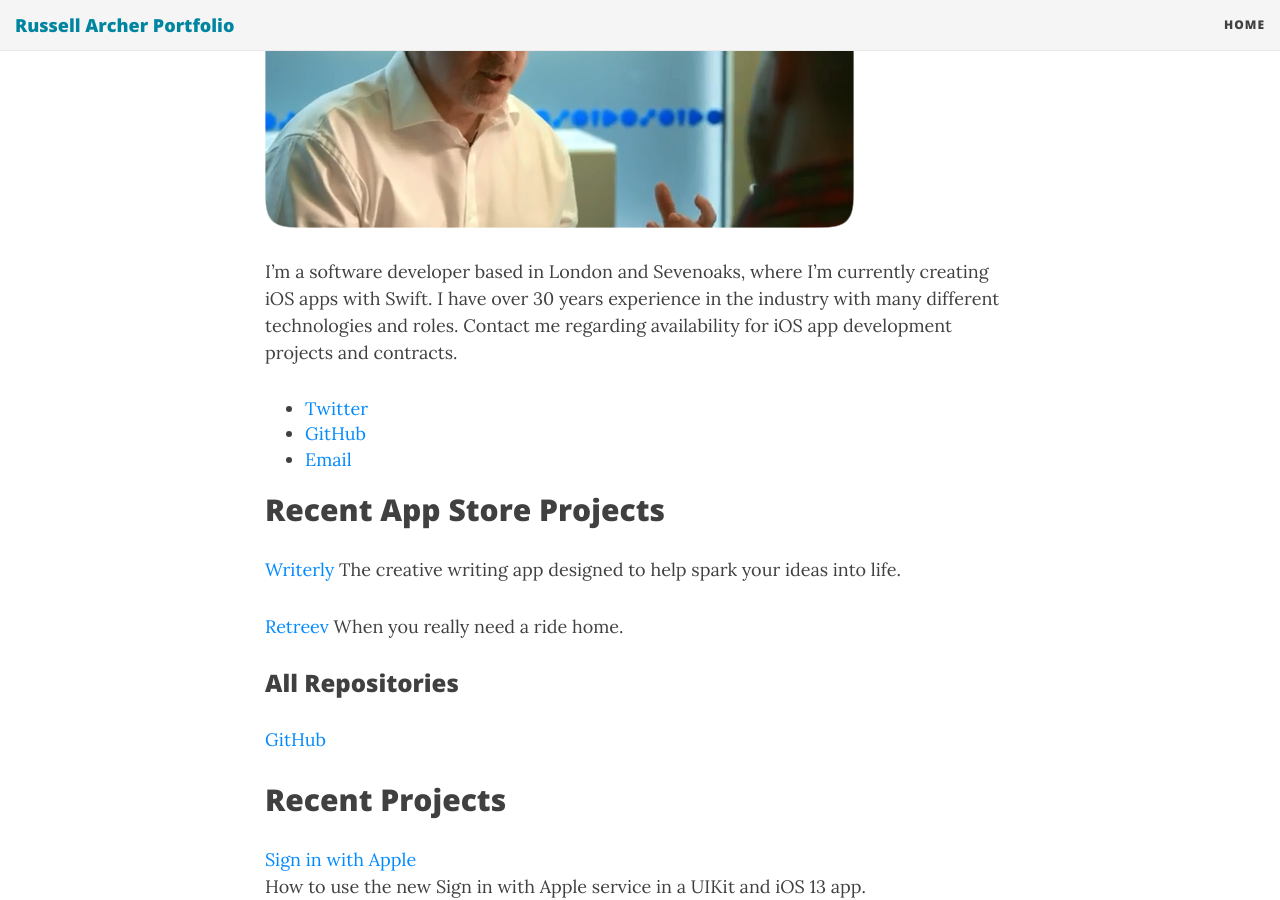
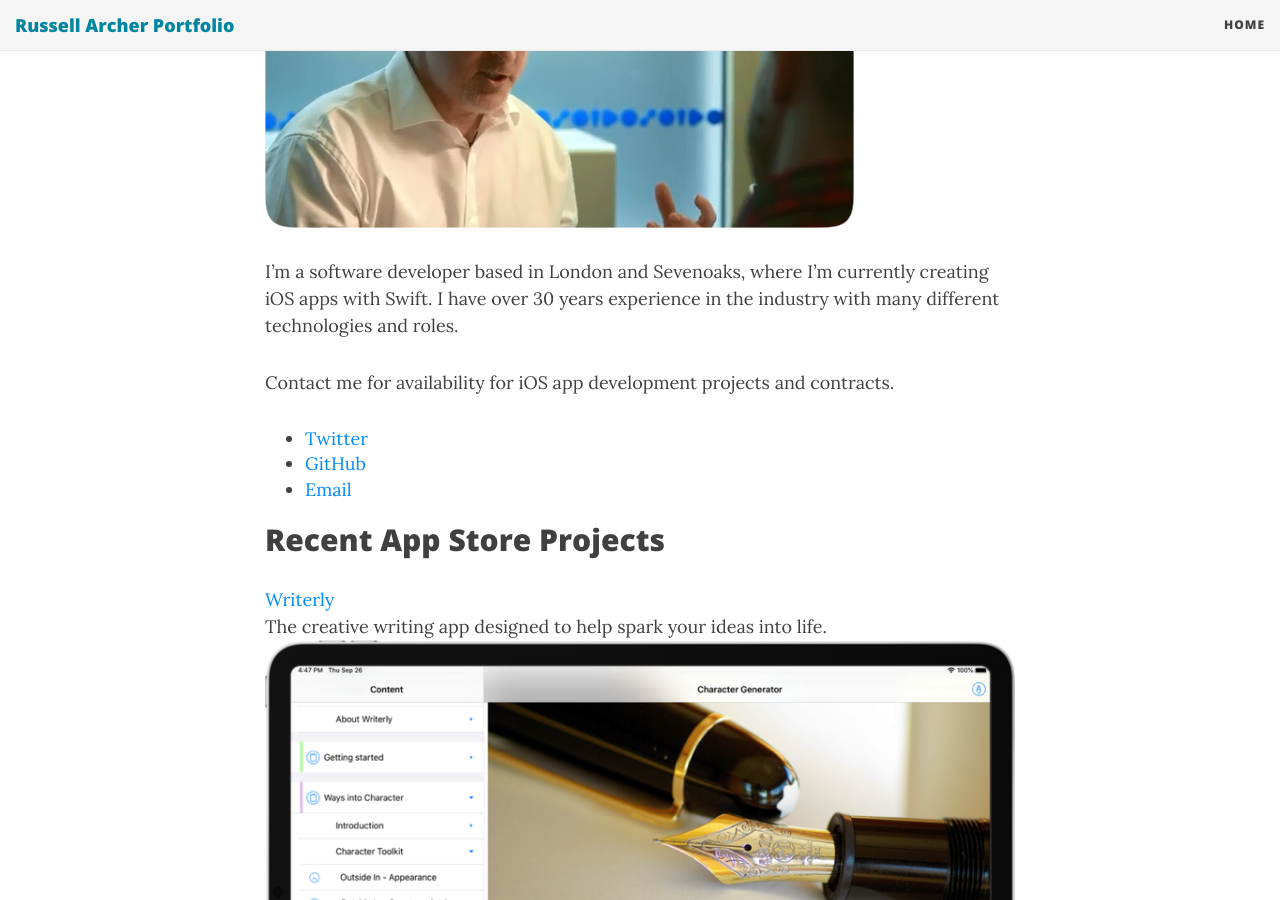
Before and after one commit to russell-archer/russell-archer.github.io, a Jekyll site: the page built from index.md, in a window 1280 px wide and 900 px high, scrolled down 669 px. Built offline with Jekyll 4.4.1, drawn with Linux system fonts in a browser that asks for light colours; nearby versions of some CDN libraries; some of the changed text lies outside the part shown.

Commit message:
Added links to recent app store projects

```diff
--- a/index.md
+++ b/index.md
@@ -9,21 +9,24 @@
 
 I'm a software developer based in London and Sevenoaks, where I'm currently creating iOS apps with Swift.
 I have over 30 years experience in the industry with many different technologies and roles.
-Contact me regarding availability for iOS app development projects and contracts.
+
+Contact me for availability for iOS app development projects and contracts.
 
 * [Twitter](https://twitter.com/Russell_Archer)
 * [GitHub](https://russell-archer.github.io)
 * [Email](mailto:russellDOTarcherATmac.com)
 
 ## Recent App Store Projects
-[Writerly](https://russell-archer.github.io/Writerly/)
+[Writerly](https://russell-archer.github.io/Writerly/)<br/>
 The creative writing app designed to help spark your ideas into life.
+![](/img/writerly-ad1.png)
 
-[Retreev](https://russell-archer.github.io/Retreev/)
+[Retreev](https://russell-archer.github.io/Retreev/)<br/>
 When you really need a ride home.
+![](/img/retreev-ad1.png)
 
-### All Repositories
-[GitHub](https://github.com/russell-archer?tab=repositories)<br/>
+## All Repositories
+[View all my repositories on GitHub](https://github.com/russell-archer?tab=repositories)<br/>
 
 ## Recent Projects
 [Sign in with Apple](https://github.com/russell-archer/AppleSignInDemo)<br/>
```
Also changed, not shown: img/retreev-ad1.png (added), img/writerly-ad1.png (added).
